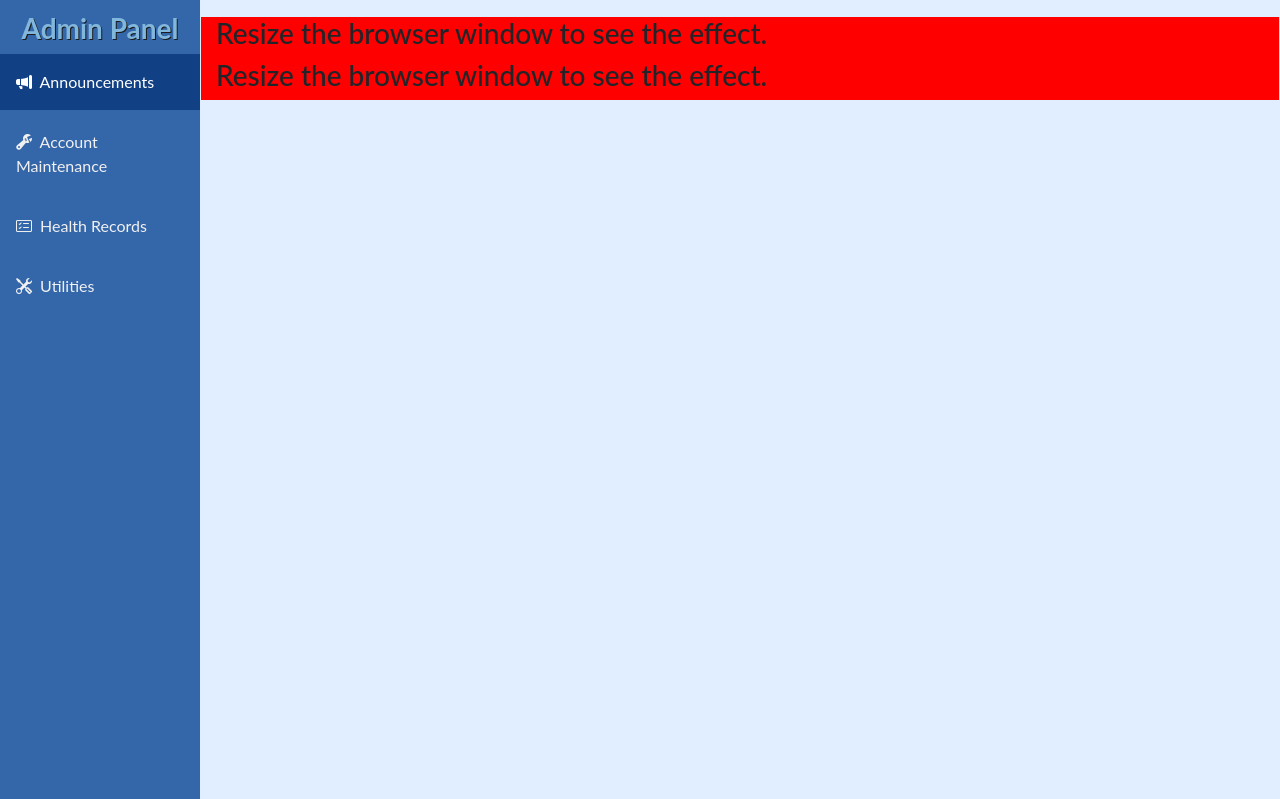
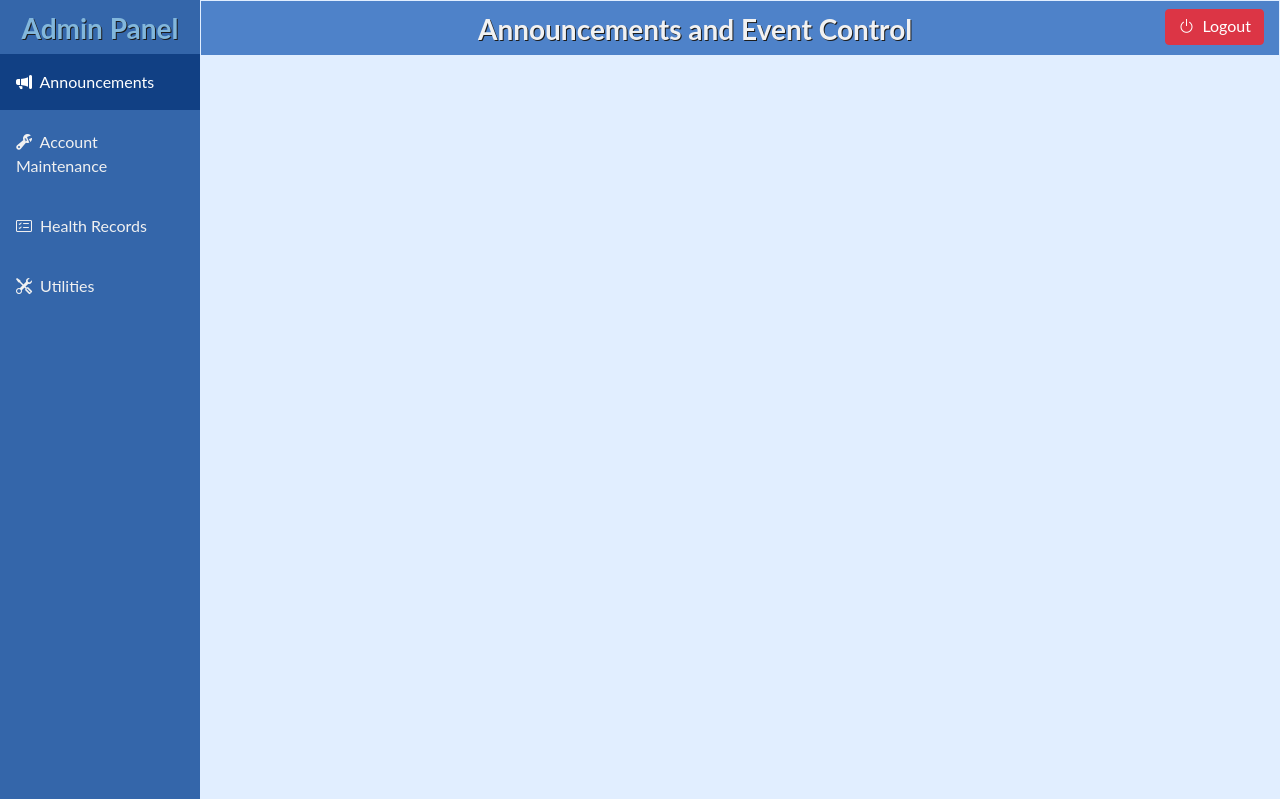
Before and after one commit to changco0987/QrApp, a PHP site: page /admin/dashboard.php in a window 1280 px wide. Shown: the top 799 px of the page. Run offline with PHP 8.4, Linux system fonts and the light colour scheme; the visitor is signed in with stand-in values (Sample User, id 1); some libraries are stand-ins or nearby versions.

Commit message:
added, logout and login on admin

```diff
--- a/admin/dashboard.php
+++ b/admin/dashboard.php
@@ -1,3 +1,40 @@
+<?php
+    include_once '../db/connection.php';
+
+    include_once '../model/adminModel.php';
+    include_once '../db/tb_admin.php';
+
+    //This will check if the user is truely login
+    session_start();
+    if(!isset($_SESSION['adminNameTb']))
+    {
+        header("Location: ../admin.php");
+    }
+    /*
+    date_default_timezone_set('Asia/Manila');
+
+    $row = array();
+
+    if($_SESSION['accType'] == 'visitor')
+    {
+        $data = new visitorModel();
+        $data->setUsername($_SESSION['username']);
+
+        $result = ReadAccountVisitor($conn,$data);
+        $row =  mysqli_fetch_assoc($result);
+    }
+    else if($_SESSION['accType'] == 'guardian')
+    {
+        $data = new guardianModel();
+        $data->setUsername($_SESSION['username']);
+
+        $result = ReadAccountGuardian($conn,$data);
+        $row =  mysqli_fetch_assoc($result);
+    }
+
+    date_default_timezone_set('Asia/Manila');
+    */
+?>
 <!DOCTYPE html>
 <html lang="en">
 <head>
@@ -17,7 +54,7 @@
     <!--My CSS and JS-->
     <!--link type="text/css" rel="stylesheet" href="../css/index.css"/>
     <script src="javascript/linked.js"></script-->
-
+    <!-- Custom fonts for this template-->
     <link rel="icon" href="../asset/qr.png">
     <title>Admin Dashboard</title>
 <style>
@@ -40,6 +77,12 @@ body {
 #adminTitle{
   font-weight: bolder;
   color: #82B7DC;
+  text-shadow: 1px 1px #1C1C1C;
+}
+
+#pageTitle{
+  font-weight: bold;
+  color: #F1F1F1;
   text-shadow: 1px 1px #1C1C1C;
 }
 
@@ -95,19 +138,21 @@ div.content {
 </div>
 
 <div class="content">
-  <div class="row mt-2 pt-2">
-    <div class="col-sm-12 col-xs-12 col-md-12 col-lg-12 col-xl-12" style="background-color: red;">
-      <h3>Resize the browser window to see the effect.</h3>
+  <div class="row">
+    <div class="col-sm-10 col-xs-10 col-md-10 col-lg-10 col-xl-11" style="background-color: #4e82c9;">
+      <h3 class="d-flex justify-content-center mt-2 pt-1" id="pageTitle" >Announcements and Event Control</h3>
+    </div>
+    <div class="col-sm-2 col-xs-2 col-md-2 col-lg-2 col-xl-1" style="background-color: #4e82c9;">
+      <div class="w-100 d-flex justify-content-end">
+          <a type="button" class="btn d-flex justify-content-start mt-2 mb-1 pt-1 btn-danger"  href="../controller/adminWipeData.php"><i class="bi bi-power mr-2"></i></span>Logout</a>
+      </div>
+    </div>
+  </div>
+
+  <div class="row">
+    <div class="col-sm-12 col-xs-12 col-md-12 col-lg-12 col-xl-12" >
 
     </div>
-
-  </div>
-  <div class="row">
-    <div class="col-sm-12 col-xs-12 col-md-12 col-lg-12 col-xl-12" style="background-color: red;">
-      <h3>Resize the browser window to see the effect.</h3>
-
-    </div>
-
   </div>
 </div>
 
--- a/controller/adminLogin.php
+++ b/controller/adminLogin.php
@@ -15,6 +15,8 @@
 
             if($row['username']==$data->getUsername() && $row['password']==$data->getPassword())
             {
+                session_start();
+                $_SESSION['adminNameTb'] = $row['username'];
                 header("Location: ../admin/dashboard.php");
             }
             else
```
Also changed, not shown: controller/adminWipeData.php (added, +26 -0 lines).
